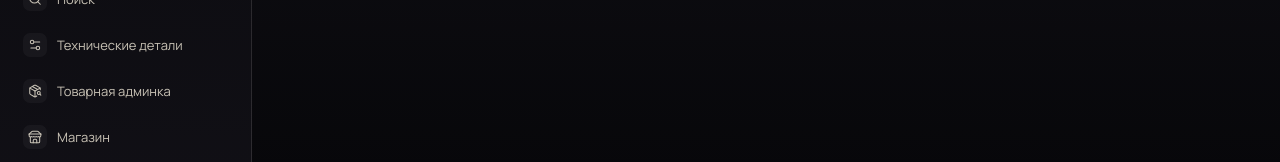
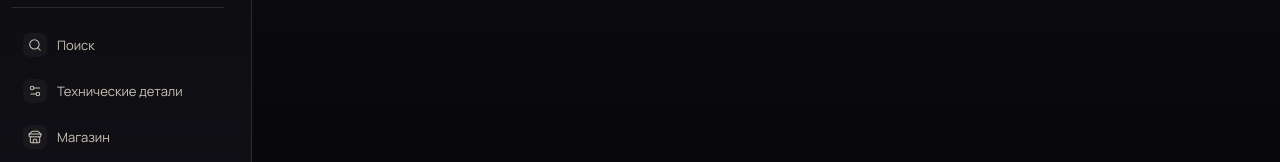
Before and after one commit to THEFEYA/feya-commerce, a Next.js app: page /admin/roles in a window 1280 px wide. Shown: the part 626-788 px from the top of the page. Built offline with nearby package versions, Linux system fonts and the light colour scheme; no server answers; the database is empty; a web font is replaced by a local one.

Commit message:
ux: remove duplicate Product OS navigation from agent shell

```diff
--- a/components/admin/OwnerShell.tsx
+++ b/components/admin/OwnerShell.tsx
@@ -204,10 +204,6 @@ export default function OwnerShell({ children }: { children: ReactNode }) {
             <span className="owner-nav-mark" aria-hidden="true"><Settings2 size={14} strokeWidth={1.8} /></span>
             <span>Технические детали</span>
           </Link>
-          <Link href="/admin" className="owner-nav-item owner-nav-secondary" title="Товарная админка">
-            <span className="owner-nav-mark" aria-hidden="true"><PackageSearch size={14} strokeWidth={1.8} /></span>
-            <span>Товарная админка</span>
-          </Link>
           <Link href="/shop" className="owner-nav-item owner-nav-secondary" title="Магазин">
             <span className="owner-nav-mark" aria-hidden="true"><Store size={14} strokeWidth={1.8} /></span>
             <span>Магазин</span>
```
